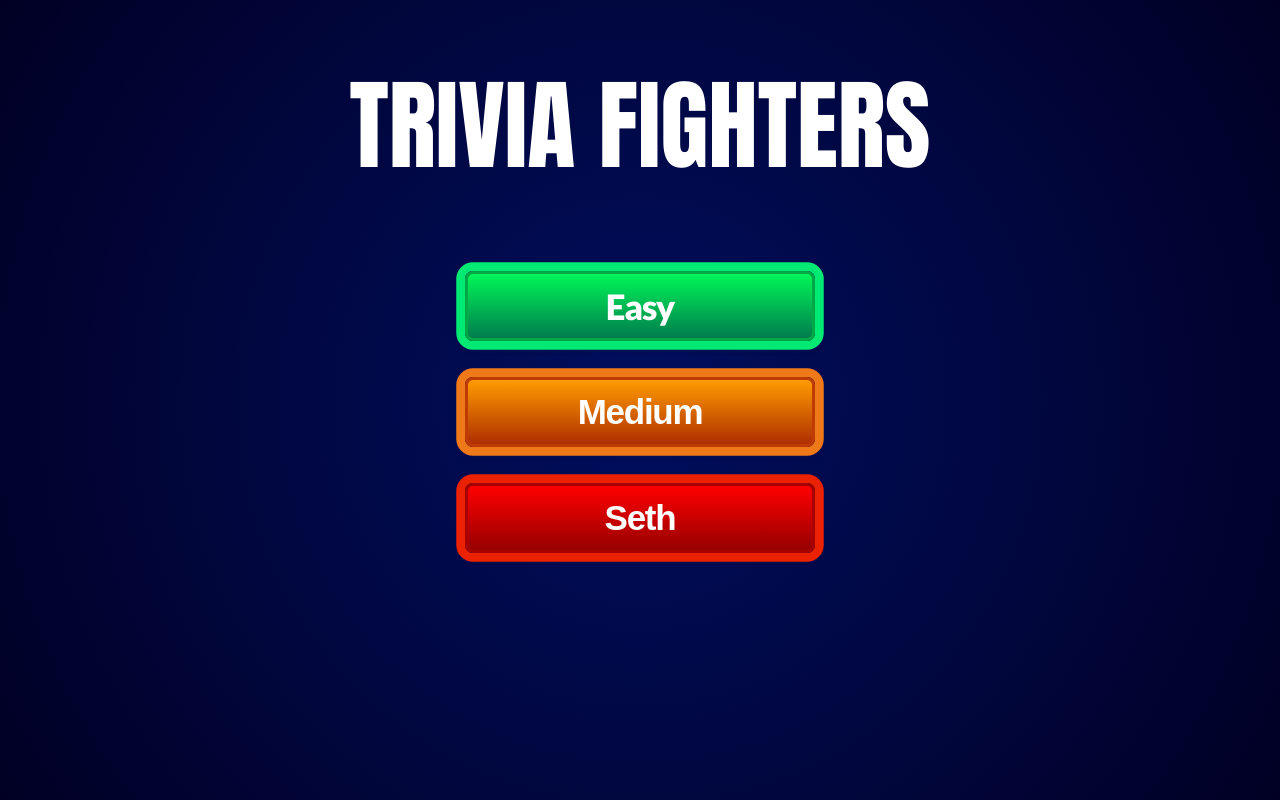
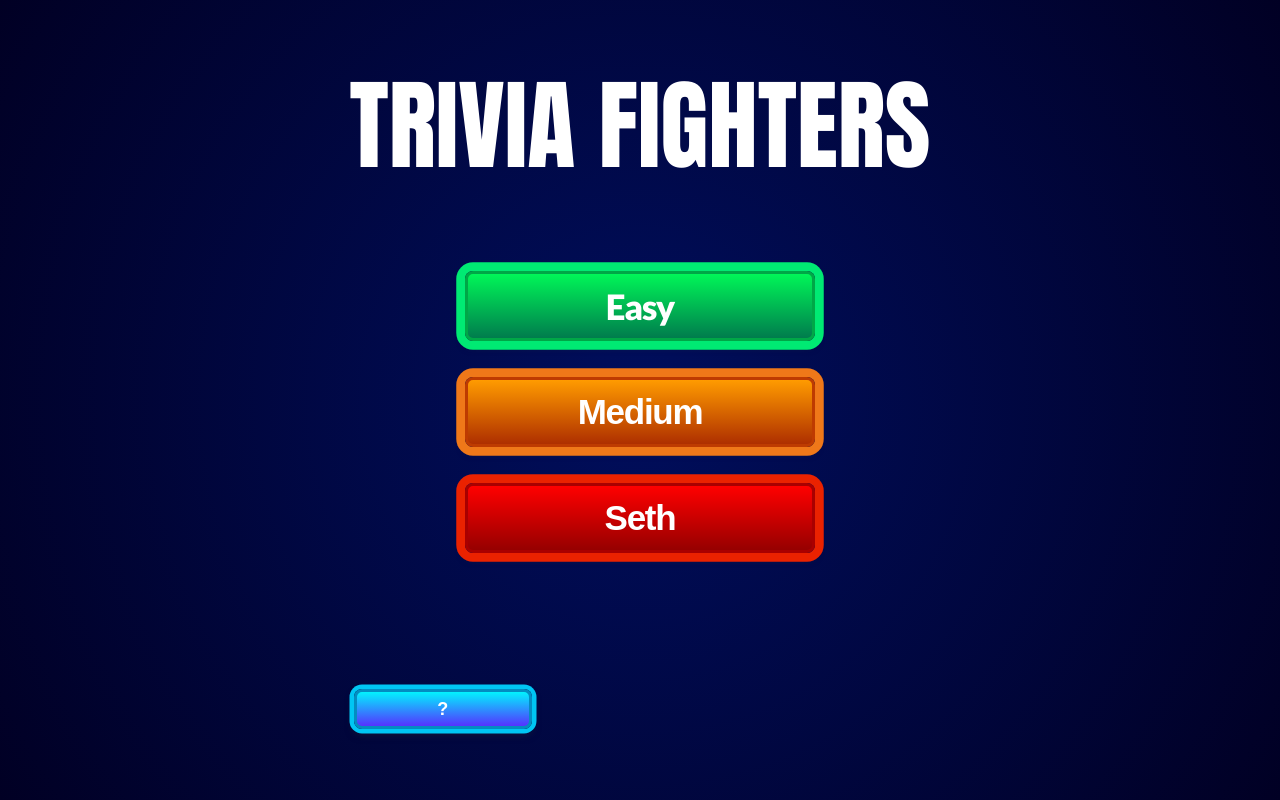
Before and after one commit to tamaraeaton/trivia-fighters, a React (Create React App) app: page / in a window 1280 px wide. Built offline with nearby package versions, Linux system fonts and the light colour scheme.

Commit message:
RAP395: - added help button to Home page

```diff
--- a/src/pages/Game.tsx
+++ b/src/pages/Game.tsx
@@ -119,10 +119,15 @@ const Game: React.FunctionComponent = () => {
       }
     }
     if (dialogStage === 'answered' && isCorrect) {
-      return 'Yay, you got the answer correct, notice that your attack value is increased. *** Keep up the good work! *** Click Next to continue your attack.';
+      return 'Yay, you got the answer correct. *** Notice that your attack value is increased. *** Keep up the good work! *** Click Next to continue your attack.';
     }
-    // TODO: add message for 'about to win' or 'about to lose'
-  }, [dialogStage, action, isCorrect]);
+    if (dialogStage === 'answered' && !isCorrect) {
+      return 'Your answer is incorrect.  *** Notice that you have attacked each-other.  *** Click Next to choose your next action. ';
+    }
+    if (heroCurrentHealth <= 0 || opponentAttackValue >= heroCurrentHealth) {
+      return 'Someone has lost all of their health.  *** Click to conclude the game.';
+    }
+  }, [dialogStage, action, isCorrect, heroCurrentHealth, opponentAttackValue]);
 
   useEffect(() => {
     if (!difficulty) {
--- a/src/pages/Home.scss
+++ b/src/pages/Home.scss
@@ -9,7 +9,32 @@
   font-size: 99px;
 }
 
-.helpButton {
+.helpContainerHome {
+  display: flex;
+  margin-top: 100px;
+  width: 500px;
+}
+
+.helpButtonHome {
   display: flex;
   justify-content: flex-end;
 }
+
+.helpBubbleHome {
+  // position: absolute;
+  // top: 0;
+  font-family: Lato;
+  font-size: 20px;
+  flex-wrap: wrap;
+  width: 250px;
+  min-height: 50px;
+  padding: 0 5px;
+  background-color: #ffffff;
+  opacity: 70%;
+  border-radius: 15px;
+  margin-left: 300px;
+  // margin-bottom: 150px;
+  p {
+    color: black;
+  }
+}
--- a/src/pages/Home.tsx
+++ b/src/pages/Home.tsx
@@ -1,5 +1,5 @@
 import Button from 'components/Button/Button';
-import React, { useState } from 'react';
+import React, { useState, useMemo } from 'react';
 import { useNavigate } from 'react-router-dom';
 import { useGameUI } from 'store/game/game.hooks';
 import { useOpponent } from '../store/players/opponent/opponent.hooks';
@@ -12,10 +12,15 @@ const Home: React.FunctionComponent = () => {
   const { setDifficulty } = useGameUI();
 
   const { setOpponentsGameHealth } = useOpponent();
+  const [showHelpBubble, setShowHelpBubble] = useState(false);
 
   // const { useHeroActions } = useHero();
   // can use initial state
   // const { setHeroGameHealth } = useHeroActions();
+
+  const helpMessage = useMemo(() => {
+    return 'Select the difficulty of the questions you would like to receive.';
+  }, []);
 
   const handleClick = (difficultyStrength: DifficultyType) => {
     setDifficulty(difficultyStrength);
@@ -25,6 +30,7 @@ const Home: React.FunctionComponent = () => {
   };
 
   return (
+    <div className="homePageContainerWrapper">
       <div className="homePageContainer">
         <h1 className="headline1" data-testid="headline">
           TRIVIA FIGHTERS
@@ -53,7 +59,23 @@ const Home: React.FunctionComponent = () => {
         >
           Seth
         </Button>
-      <div className="helpButton"></div>
+      </div>
+      <div className="helpContainerHome">
+        <div className="helpButtonHome">
+          <Button
+            size="xs"
+            onClick={() => setShowHelpBubble((prev) => !prev)}
+            selected={showHelpBubble ? true : false}
+          >
+            ?
+          </Button>
+          {showHelpBubble && (
+            <div className="helpBubbleHome">
+              <p>{helpMessage}</p>
+            </div>
+          )}
+        </div>
+      </div>
     </div>
   );
 };
--- a/src/styles/base/buttons.scss
+++ b/src/styles/base/buttons.scss
@@ -40,6 +40,9 @@
     border-color: #2000ac;
     background: linear-gradient(0deg, #000767 0%, #0056db 100%);
     box-shadow: 0 0 0 0.25em #1861e2, 0 5px 9px 0 rgba(42, 42, 42, 0.5);
+    // &:focus {
+    //   border: none;
+    // }
   }
 
   img {
```
Lines whose indentation alone changed are shown as unchanged.
